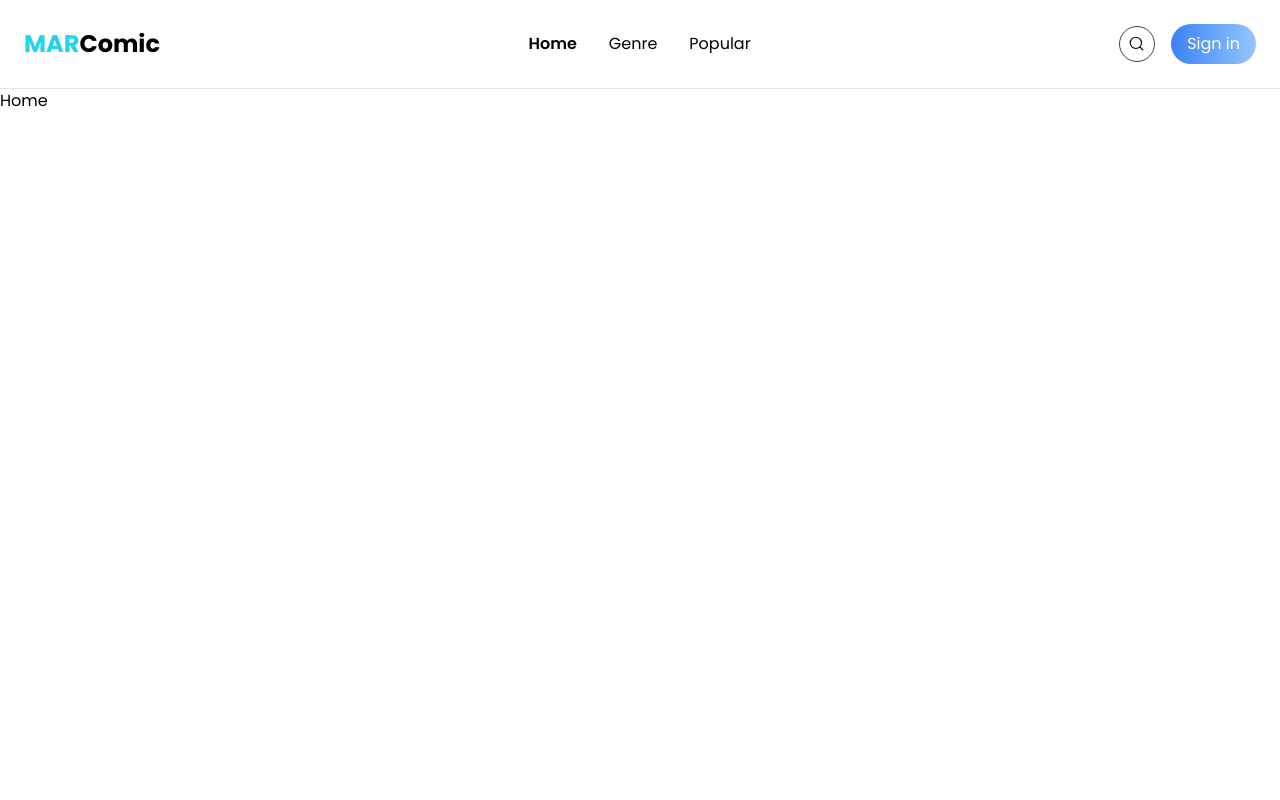
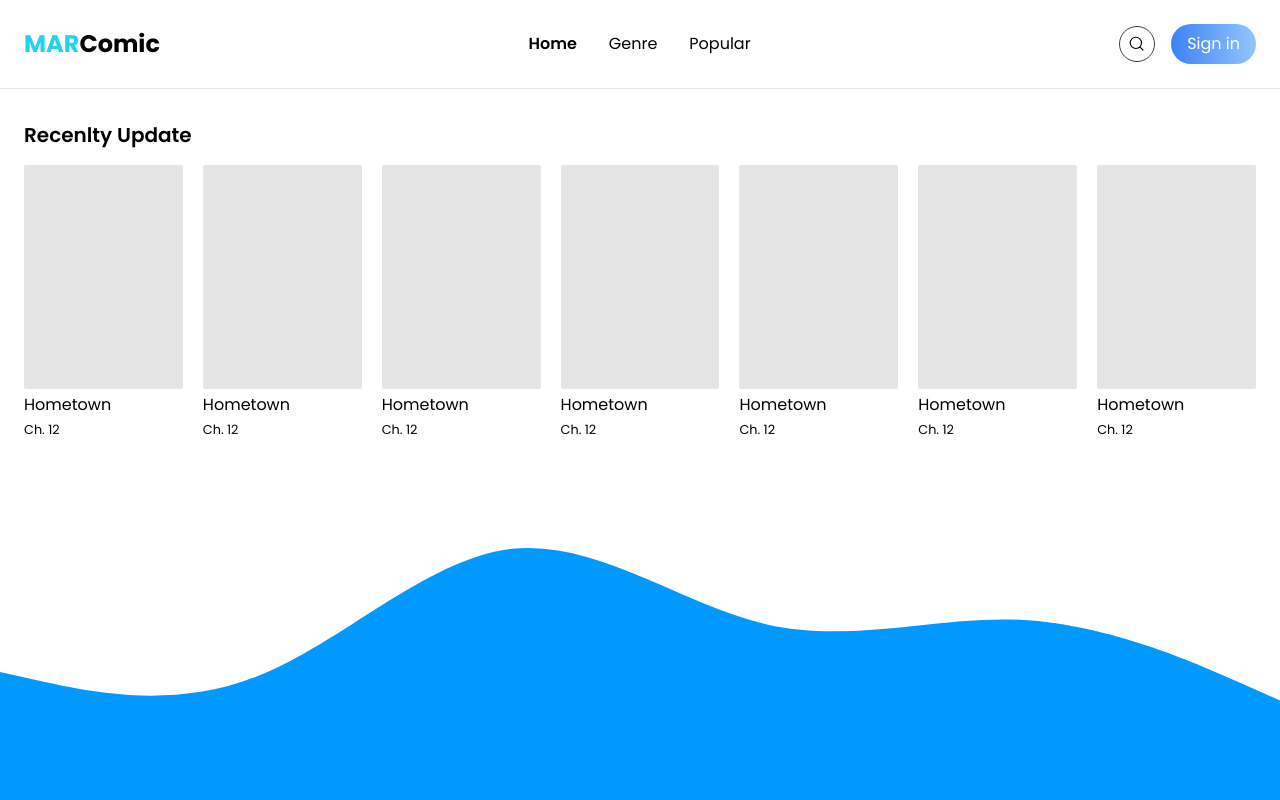
Before and after one commit to M-Ainurridho/mar-comic, a Next.js app: page / in a window 1280 px wide. Shown: the top 800 px of the page. Built offline with nearby package versions, Linux system fonts and the light colour scheme.

Commit message:
homepage(create recently update, template)

```diff
--- a/app/layout.tsx
+++ b/app/layout.tsx
@@ -15,10 +15,7 @@ export default function RootLayout({
 }>) {
    return (
       <html lang="en">
-         <body className={poppins.className}>
-            <Navbar />
-            {children}
-         </body>
+         <body className={poppins.className}>{children}</body>
       </html>
    );
 }
--- a/app/page.tsx
+++ b/app/page.tsx
@@ -1,5 +1,9 @@
+import Template from "./ui/home/template";
+
 const Home = () => {
-   return <p>Home</p>;
+   return (
+      <Template />
+   );
 };
 
 export default Home;
--- /dev/null
+++ b/app/ui/home/recently-update.tsx
@@ -0,0 +1,23 @@
+const RecentlyUpdate = () => {
+   return (
+      <section className="px-6 py-8">
+         <header className="mb-4">
+            <h3 className="text-xl font-semibold">Recenlty Update</h3>
+         </header>
+
+         <div className="grid grid-cols-2 sm:grid-cols-3 md:grid-cols-5 lg:grid-cols-7 gap-5">
+            {Array.from([1, 2, 3, 4, 5, 6, 7], (i) => (
+               <article key={i}>
+                  <div className="h-64 md:h-56 bg-neutral-200 mb-1 rounded-sm"></div>
+                  <div>
+                     <p>Hometown</p>
+                     <small>Ch. 12</small>
+                  </div>
+               </article>
+            ))}
+         </div>
+      </section>
+   );
+};
+
+export default RecentlyUpdate;
--- /dev/null
+++ b/app/ui/home/template.tsx
@@ -0,0 +1,28 @@
+import Navbar from "../navbar";
+import RecentlyUpdate from "./recently-update";
+
+const Template = () => {
+   return (
+      <main>
+         <Navbar />
+         <RecentlyUpdate />
+         <svg xmlns="http://www.w3.org/2000/svg" viewBox="0 0 1440 320">
+            <path
+               fill="#0099ff"
+               fill-opacity="1"
+               d="M0,224L48,234.7C96,245,192,267,288,229.3C384,192,480,96,576,85.3C672,75,768,149,864,170.7C960,192,1056,160,1152,165.3C1248,171,1344,213,1392,234.7L1440,256L1440,320L1392,320C1344,320,1248,320,1152,320C1056,320,960,320,864,320C768,320,672,320,576,320C480,320,384,320,288,320C192,320,96,320,48,320L0,320Z"
+            ></path>
+         </svg>
+         <svg xmlns="http://www.w3.org/2000/svg" viewBox="0 0 1440 320">
+            <path
+               fill="#0099ff"
+               fill-opacity="1"
+               d="M0,224L48,234.7C96,245,192,267,288,229.3C384,192,480,96,576,85.3C672,75,768,149,864,170.7C960,192,1056,160,1152,165.3C1248,171,1344,213,1392,234.7L1440,256L1440,0L1392,0C1344,0,1248,0,1152,0C1056,0,960,0,864,0C768,0,672,0,576,0C480,0,384,0,288,0C192,0,96,0,48,0L0,0Z"
+               className="block border"
+            ></path>
+         </svg>
+      </main>
+   );
+};
+
+export default Template;
```
